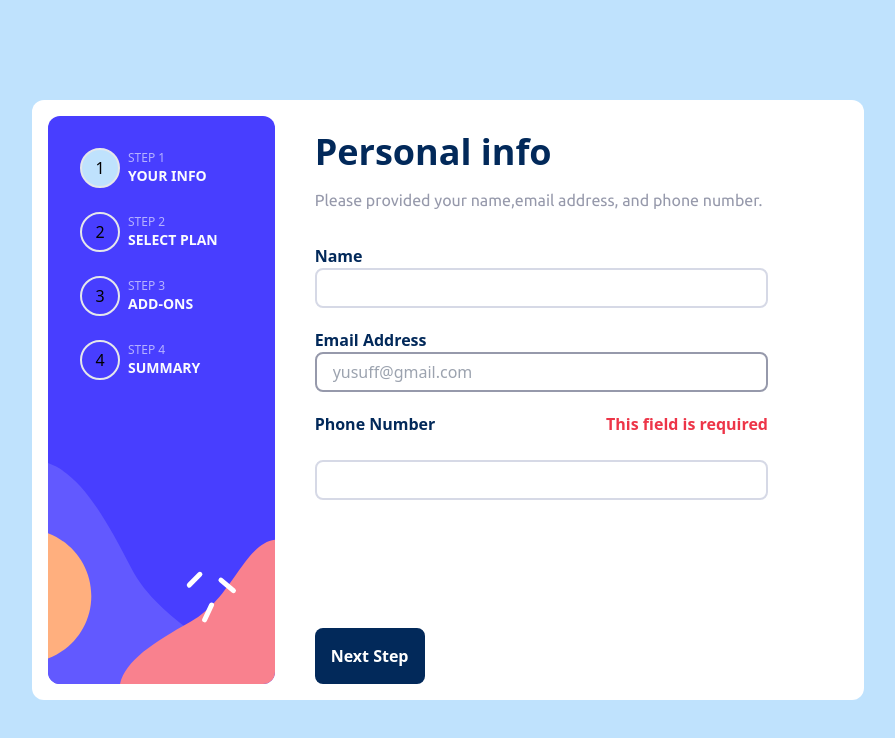
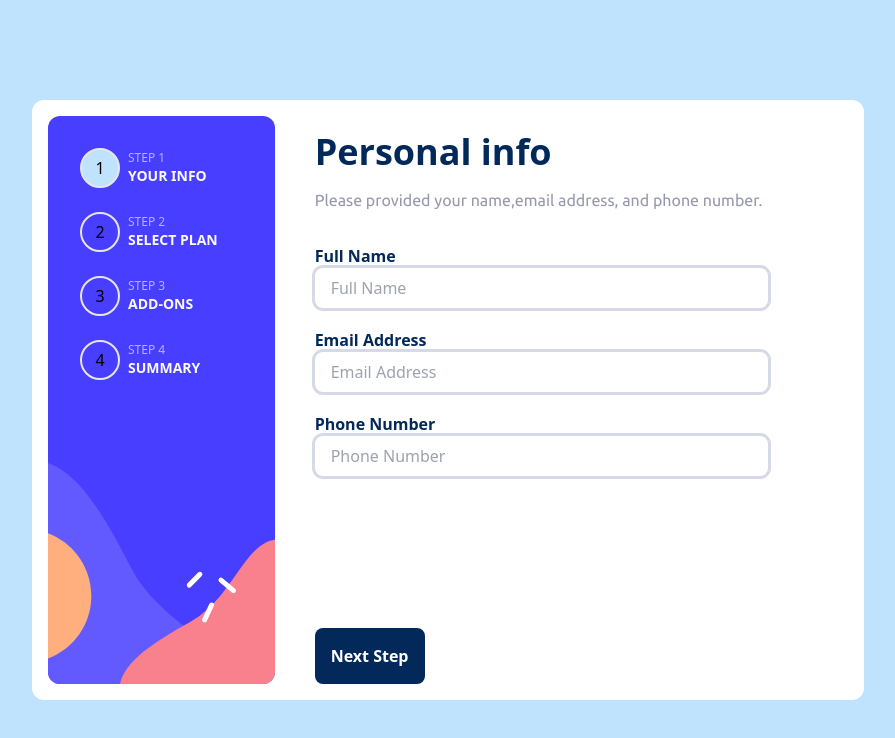
Before and after one commit to Yusuff4u2c/multi-step-form, a React (Vite) app: page / in a window 1280 px wide. Shown: the top 738 px of the page, without its empty margins (192-1087 px from the left). Built offline with nearby package versions, Linux system fonts and the light colour scheme.

Commit message:
validation implemented in step one

```diff
--- a/package.json
+++ b/package.json
@@ -12,7 +12,8 @@
   "dependencies": {
     "@headlessui/react": "^1.7.16",
     "react": "^18.2.0",
-    "react-dom": "^18.2.0"
+    "react-dom": "^18.2.0",
+    "yup": "^1.2.0"
   },
   "devDependencies": {
     "@types/react": "^18.2.15",
--- a/src/App.jsx
+++ b/src/App.jsx
@@ -11,9 +11,13 @@ function App() {
   const totalSteps = 4;
   const [currentStep, setCurrentStep] = useState(1);
   const [registrationComplete, setRegistrationComplete] = useState(false);
-  const [isError, setIsError] = useState(false);
+  const [canProceed, setCanProceed] = useState(false);
 
   function handleNext() {
+    // we should validate the data for the current step first
+    // if there is no error, we can proceed to the next step
+    if (!canProceed) return;
+
     if (currentStep === totalSteps) {
       setRegistrationComplete(true);
       return;
@@ -77,7 +81,7 @@ function App() {
           {!registrationComplete ? (
             <>
               <div className="flex-grow">
-                {currentStep === 1 && <Stepone />}
+                {currentStep === 1 && <Stepone onChange={setCanProceed} />}
                 {currentStep === 2 && <Steptwo />}
                 {currentStep === 3 && <Stepthree />}
                 {currentStep === 4 && <StepFour />}
--- /dev/null
+++ b/src/components/input.jsx
@@ -0,0 +1,29 @@
+/* eslint-disable react/prop-types */
+const Input = ({
+  type = "text",
+  name,
+  placeholder,
+  onChange,
+  value,
+  className = "",
+  error,
+  ...otherProps
+}) => {
+  return (
+    <input
+      className={`h-10 w-full mb-5 p-4 border-none outline rounded-lg outline-[#d6d9e6] ${className} ${
+        error
+          ? "outline-red-500 focus:outline-red-500"
+          : "focus:outline-blue-950"
+      }`}
+      type={type}
+      name={name}
+      placeholder={placeholder}
+      value={value}
+      onChange={onChange}
+      {...otherProps}
+    />
+  );
+};
+
+export default Input;
--- a/src/step-one.jsx
+++ b/src/step-one.jsx
@@ -1,44 +1,121 @@
-const Stepone = ({ handleStep }) => {
+import { useState } from "react";
+import Input from "./components/input";
+import * as Yup from "yup";
+
+const personalInfoSchema = Yup.object().shape({
+  full_name: Yup.string().min(5, "not long enough").required(),
+  email: Yup.string().email().required(),
+  phonenumber: Yup.string().min(11).required(),
+});
+
+const Stepone = ({ onChange }) => {
+  const [fullName, setFullName] = useState("");
+  const [email, setEmail] = useState("");
+  const [phonenumber, setPhonenumber] = useState("");
+  const [validationErrors, setValidationErrors] = useState();
+
+  const handleSubmission = async () => {
+    const userResponse = {
+      full_name: fullName,
+      email,
+      phonenumber,
+    };
+
+    try {
+      await personalInfoSchema.validate(userResponse, {
+        abortEarly: false,
+      });
+
+      setValidationErrors(undefined);
+      onChange && onChange(true);
+    } catch (error) {
+      const validationErrors = {};
+
+      error.inner.forEach((validationError) => {
+        validationErrors[validationError.path] = validationError.message;
+      });
+
+      setValidationErrors(validationErrors);
+      onChange && onChange(false);
+    }
+  };
+
   return (
     <div>
       <h2 className="font-bold text-4xl my-4 text-[#02295a]">Personal info</h2>
       <p className="mb-8 text-3x1 text-[#9699ab]">
         Please provided your name,email address, and phone number.
       </p>
-      <form action="">
-        <label className="font-bold text-[#02295a]" htmlFor="">
-          Name
-        </label>{" "}
-        <br />
-        <input
-          className="h-10 w-full mb-5 p-4 border-2 rounded-lg border-[#d6d9e6]"
-          type="text"
-        />{" "}
-        <br />
-        <label className="font-bold text-[#02295a]" htmlFor="">
-          Email Address
-        </label>{" "}
-        <br />
-        <input
-          className="h-10 w-full p-4 mb-5 border-2 rounded-lg border-[#9699ab]"
-          type="email"
-          placeholder="yusuff@gmail.com"
-        />{" "}
-        <br />
+
+      <div>
+        <div>
           <label
             className="flex justify-between items-end font-bold text-[#02295a]"
-          htmlFor=""
+            htmlFor="full_name"
+          >
+            <span>Full Name</span>
+            {validationErrors?.full_name && (
+              <span className=" text-[#ed3548] font-light first-letter:uppercase">
+                {validationErrors?.full_name}
+              </span>
+            )}
+          </label>{" "}
+          <Input
+            id="full_name"
+            name="full_name"
+            placeholder={"Full Name"}
+            value={fullName}
+            onChange={(e) => setFullName(e.currentTarget.value)}
+            onKeyUp={handleSubmission}
+            error={validationErrors?.full_name ?? undefined}
+          />
+        </div>
+        <div>
+          <label
+            className="flex justify-between items-end font-bold text-[#02295a]"
+            htmlFor="email"
+          >
+            <span>Email Address</span>
+            {validationErrors?.email && (
+              <span className=" text-[#ed3548] font-light first-letter:uppercase">
+                {validationErrors?.email}
+              </span>
+            )}
+          </label>{" "}
+          <Input
+            id="email"
+            name="email"
+            placeholder={"Email Address"}
+            value={email}
+            onChange={(e) => setEmail(e.currentTarget.value)}
+            onKeyUp={handleSubmission}
+            error={validationErrors?.email ?? undefined}
+          />
+        </div>
+
+        <div>
+          <label
+            className="flex justify-between items-end font-bold text-[#02295a]"
+            htmlFor="phone_number"
           >
             <span>Phone Number</span>{" "}
-          <span className=" text-[#ed3548]">This field is required</span>
+            {validationErrors?.phonenumber && (
+              <span className=" text-[#ed3548] font-light first-letter:uppercase">
+                {validationErrors?.phonenumber}
+              </span>
+            )}
           </label>{" "}
-        <br />
-        <input
-          className="h-10 w-full p-4 border-2 rounded-lg border-[#d6d9e6]"
-          type="tel"
+          <Input
+            id="phone_number"
+            name="phone_number"
+            placeholder={"Phone Number"}
+            value={phonenumber}
+            onChange={(e) => setPhonenumber(e.currentTarget.value)}
+            onKeyUp={handleSubmission}
+            error={validationErrors?.phonenumber ?? undefined}
           />
-        <br />
-      </form>
+        </div>
+      </div>
     </div>
   );
 };
```
Also changed, not shown: 1 other file (tests, documents, lock files or other folders). Lines whose indentation alone changed are shown as unchanged.
